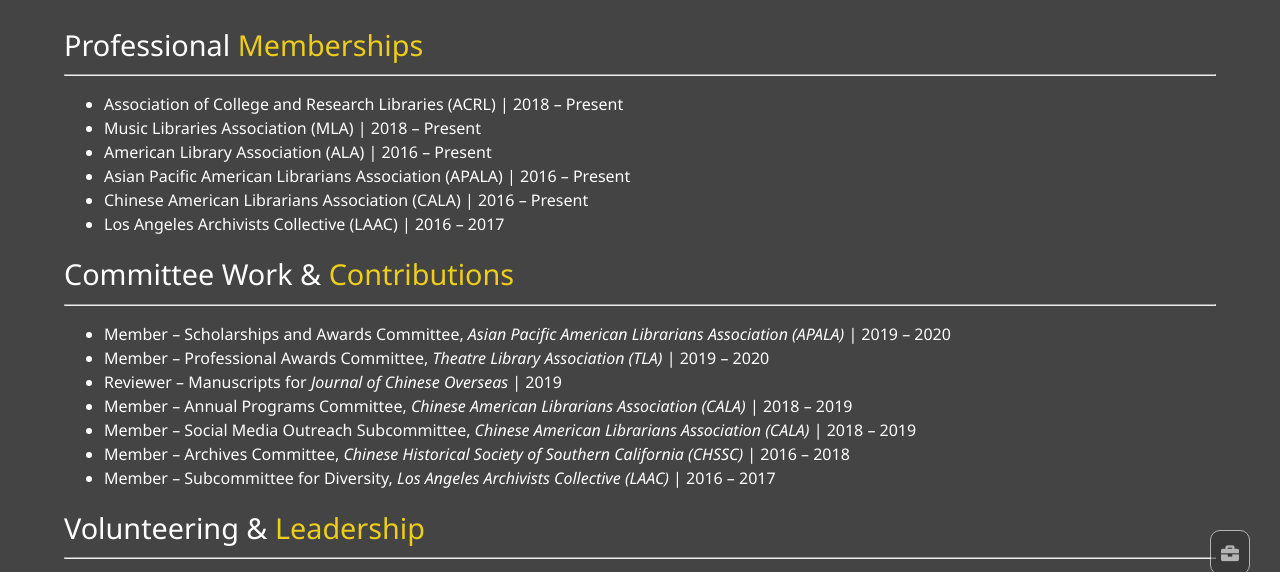
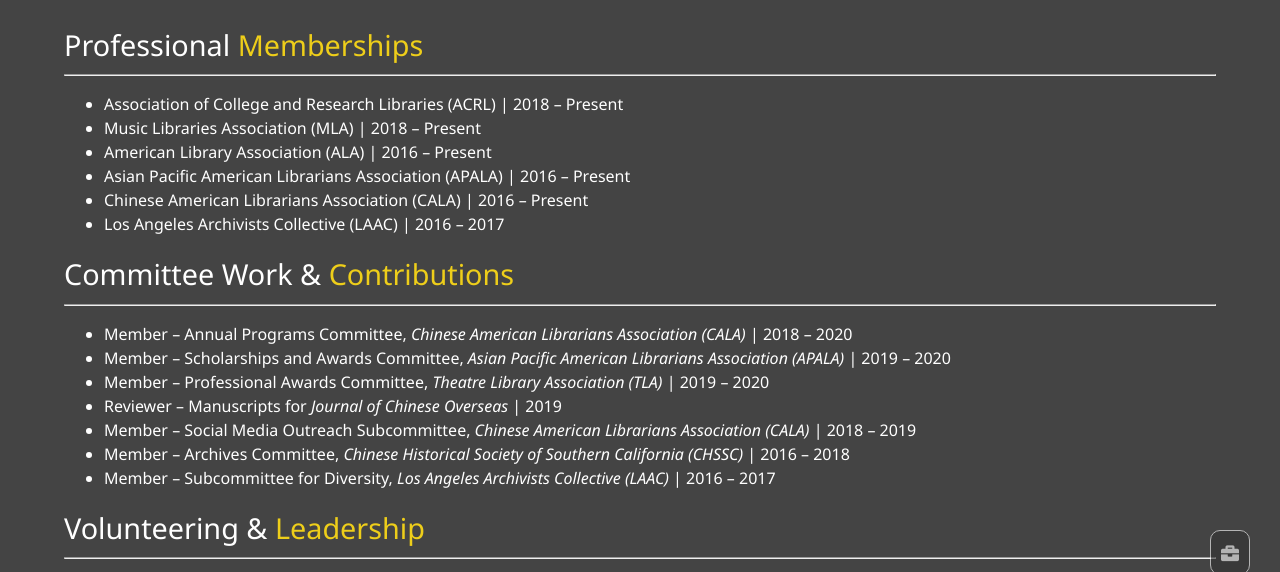
Before and after one commit to jingpiano/jeannieychen, a website with bundled scripts: page dist/organizations-service.html in a window 1280 px wide. Shown: the part 150-722 px from the top of the page. Built offline with nearby package versions, Linux system fonts and the light colour scheme.

Commit message:
minor changes, added CALA 2018-2020 Annual Programs Committee to Orgs and Services page

```diff
--- a/dist/organizations-service.html
+++ b/dist/organizations-service.html
@@ -115,6 +115,11 @@
         <hr />
         <ul>
           <li>
+            Member &#8211; Annual Programs Committee,
+            <em>Chinese American Librarians Association (CALA)</em> &#124; 2018
+            &#8211; 2020
+          </li>
+          <li>
             Member &#8211; Scholarships and Awards Committee,
             <em>Asian Pacific American Librarians Association (APALA)</em>
             &#124; 2019 &#8211; 2020
@@ -126,11 +131,6 @@
           <li>
             Reviewer &#8211; Manuscripts for
             <em>Journal of Chinese Overseas</em> &#124; 2019
-          </li>
-          <li>
-            Member &#8211; Annual Programs Committee,
-            <em>Chinese American Librarians Association (CALA)</em> &#124; 2018
-            &#8211; 2019
           </li>
           <li>
             Member &#8211; Social Media Outreach Subcommittee,
```
Also changed, not shown: dist/travels.html (+1 -1 lines).
